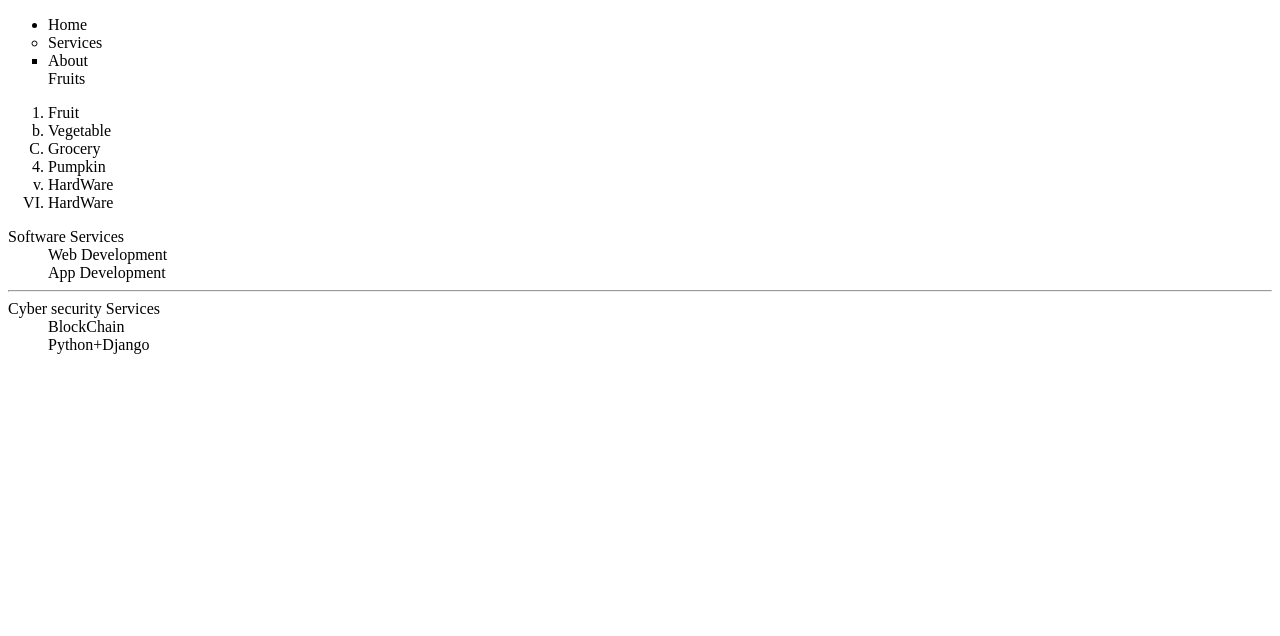
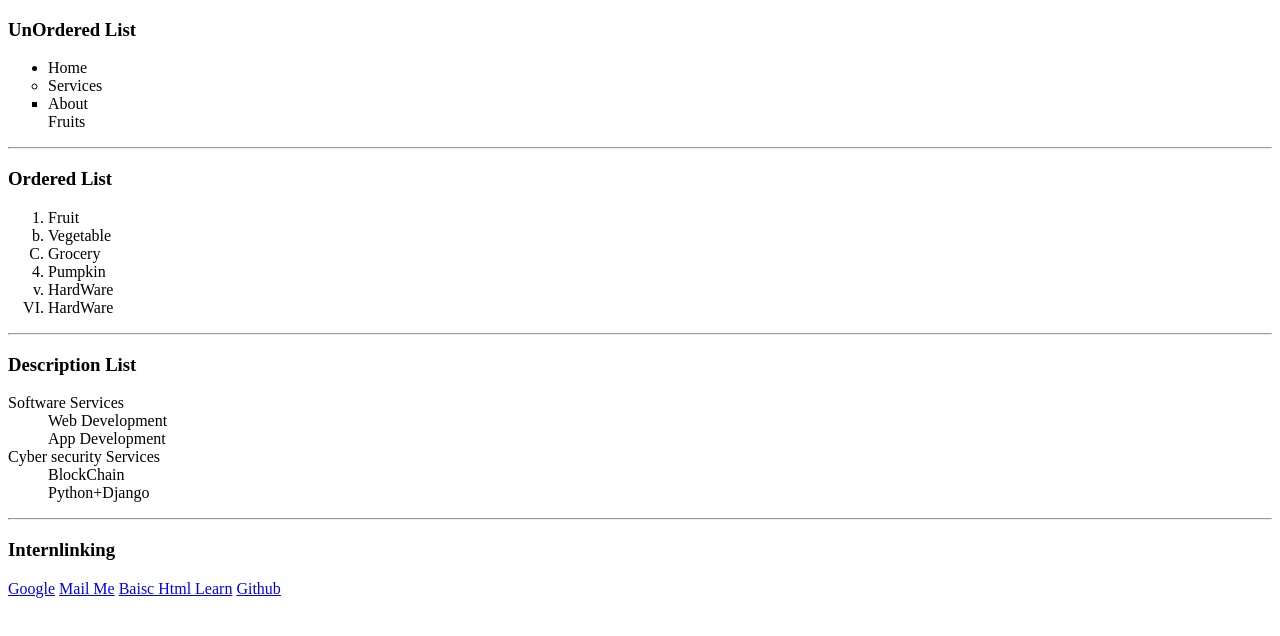
Before and after one commit to Ayush7828/MERN_Development, a plain HTML site: page HTML/list_and_interlinking_webpage.html in a window 1280 px wide. Drawn offline with Linux system fonts and the light colour scheme.

Commit message:
Learn MERN Development

```diff
--- a/HTML/list_and_interlinking_webpage.html
+++ b/HTML/list_and_interlinking_webpage.html
@@ -2,9 +2,9 @@
 <html lang="en">
 
 <head>
-    <meta charset="UTF-8">
-    <meta http-equiv="X-UA-Compatible" content="IE=edge">
-    <meta name="viewport" content="width=device-width, initial-scale=1.0">
+    <meta charset="UTF-8" />
+    <meta http-equiv="X-UA-Compatible" content="IE=edge" />
+    <meta name="viewport" content="width=device-width, initial-scale=1.0" />
     <title>List And Inter Linking Web Page</title>
 </head>
 
@@ -15,6 +15,7 @@
         3) Description List
     -->
     <!--Unordered Lists-->
+    <h3>UnOrdered List</h3>
     <ul>
         <!--Marks -->
         <li type="disc">Home</li>
@@ -22,8 +23,9 @@
         <li type="square">About</li>
         <li type="none">Fruits</li>
     </ul>
-
+    <hr />
     <!--Ordered Lists-->
+    <h3>Ordered List</h3>
     <ol>
         <li type="1">Fruit</li>
         <li type="a">Vegetable</li>
@@ -32,17 +34,26 @@
         <li type="i">HardWare</li>
         <li type="I">HardWare</li>
     </ol>
-
+    <hr />
     <!--Description List-->
+    <h3>Description List</h3>
     <dl>
         <dt>Software Services</dt>
         <dd>Web Development</dd>
         <dd>App Development</dd>
-        <hr>
+
         <dt>Cyber security Services</dt>
         <dd>BlockChain</dd>
         <dd>Python+Django</dd>
     </dl>
+    <hr />
+    <!--Internlinking-->
+    <h3>Internlinking</h3>
+    <a href="https://www.google.co.in/" target="_blank">Google</a>
+
+    <a href="mailto:singhayush886@gmail.com">Mail Me</a>
+    <a href="/HTML/Basic.html" download>Baisc Html Learn</a>
+    <a href="https://github.com/" target="_self">Github</a>
 </body>
 
 </html>
```
